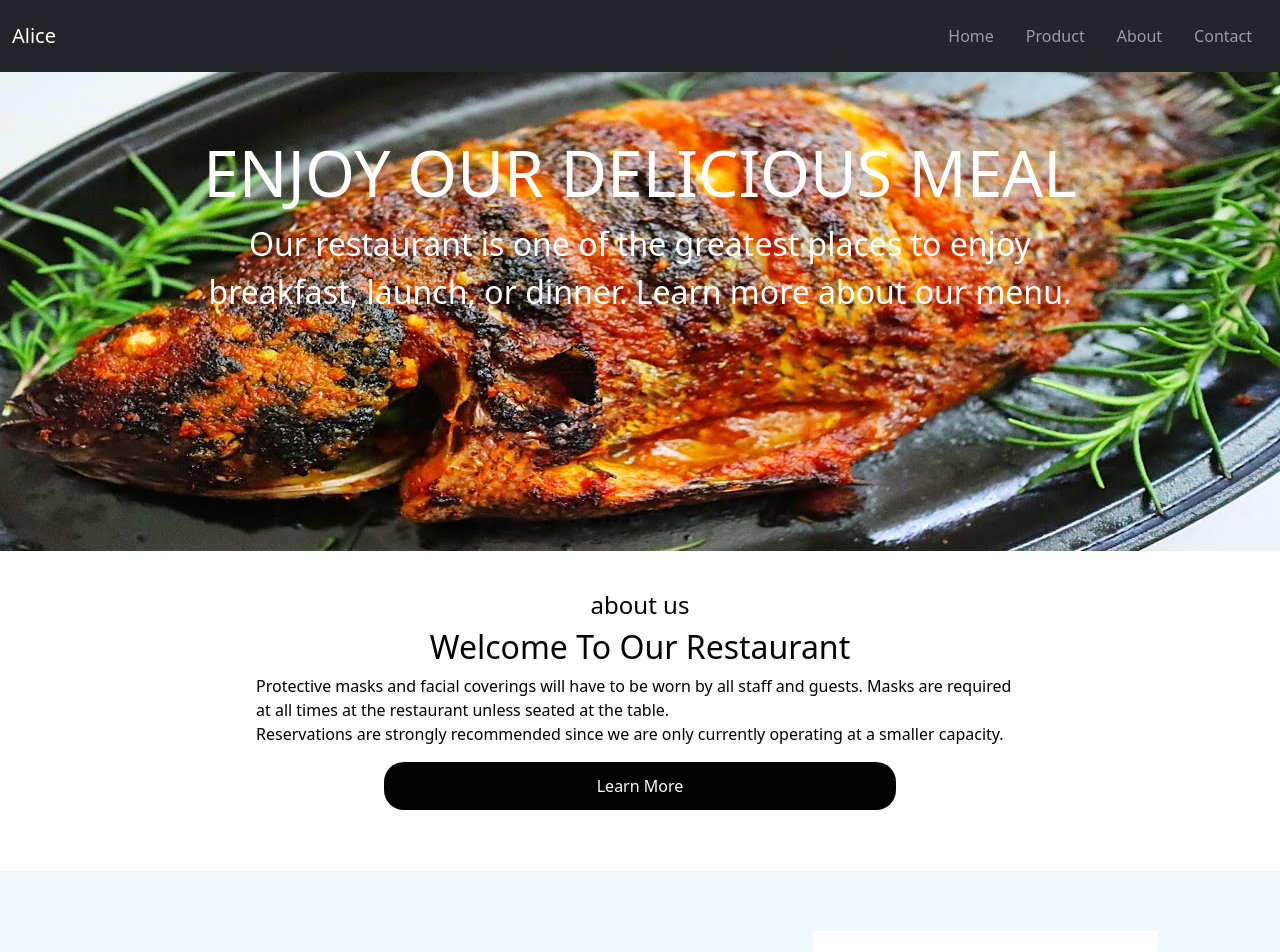
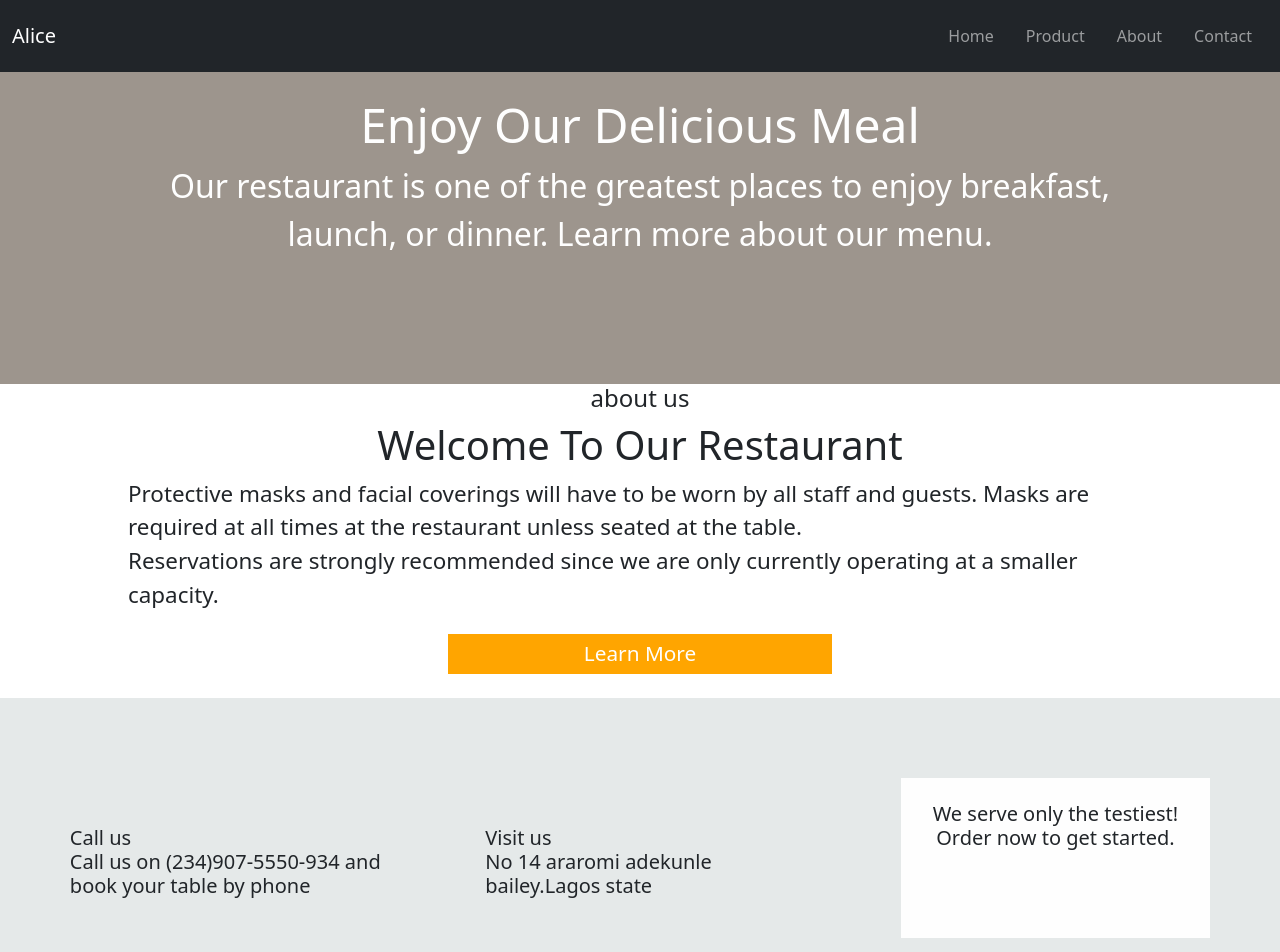
Before and after one commit to olalekan67/react-practice, a React (Create React App) app in the folder capstone-app/: page / in a window 1280 px wide. Shown: the top 952 px of the page. Built offline with nearby package versions, Linux system fonts and the light colour scheme.

Commit message:
new push

```diff
--- /dev/null
+++ b/capstone-app/src/component/card/card.css
@@ -0,0 +1,32 @@
+body{
+    margin-top: 1em;
+}
+.card1-div{
+    border: 1px solid black;
+}
+.card1-img-div{
+    border: 1px solid black;
+    /* height: 20vh; */
+    max-width: 30vw;
+    max-height: 30vh;
+    margin: auto;
+}
+
+.card1-img{
+    /* min-width: 80vw; */
+   height: 100%;
+   width: 100%;
+   border-radius: 50%;
+}
+.time-image-div{
+    border: 1px solid black;
+    background-color: rgb(235, 234, 232);
+}
+@media (min-width: 700px){
+    /* .card1-container{
+        display: inline-flex;
+    }
+    .card1-img-div{
+        max-width: 20vw;
+    } */
+}
--- /dev/null
+++ b/capstone-app/src/component/card/card.js
@@ -0,0 +1,38 @@
+import React from 'react'
+import './card.css'
+
+function Card({names}) {
+
+  return (
+      <div>
+          {
+              names&&names.map((name) =>
+                    <div className='card1-container'>
+
+                        <div className='card1-div'>
+                            <div className='time-image-div'>
+                            <h1>{name.time}</h1>
+                                <div className='card1-img-div'>
+                                    <img src={name.image} className='card1-img' alt=''/>
+                                </div>
+                            </div>
+                            <div className='day-div'>
+                                <h4 className='mon'>Mon - Thurs: {name.mon}</h4>
+                                <hr />
+                                <h4 className='fri'>Fri: {name.fri}</h4>
+                                <hr />
+                                <h4 className='sat'>Sat: {name.sat}</h4>
+                                <hr />
+                                <h4 className='sun'>Sun: All Day</h4>
+
+                            </div>
+                        </div>
+                    </div>
+              )
+          }
+      </div>
+
+  )
+}
+
+export default Card
--- a/capstone-app/src/component/contact/contact-us.js
+++ b/capstone-app/src/component/contact/contact-us.js
@@ -1,10 +1,13 @@
 import React from 'react'
+import Card from '../card/card'
+import pizza from '../product/food/pizza.jfif'
+
 
 
 function Contact() {
   return (
     <div>
-        <h1>This is contact page</h1>
+        <Card names={[{id:1, time:"Breakfast", image: pizza, mon: "7am - 11am", fri:"7am - 12pm", sat:"7am - 10am"}, {id:2, time:"Lunch", image: pizza, mon: "11am - 2pm", fri:"12pm - 2pm", sat:"10am - 1pm"}, {id:3, time:"Dinner", image: pizza, mon: "2pm - 7pm", fri:"2pm - 7pm", sat:"1pm - 7pm"}]}/>
     </div>
   )
 }
--- a/capstone-app/src/component/home/home.css
+++ b/capstone-app/src/component/home/home.css
@@ -1,176 +1,98 @@
+
 .header-div{
-    height: 60vh;
-    width: 100%;
-    /* border: 1px solid black; */
-    text-align: center;
-    background-image: url(../product/food/fishbarbeque.jpg);
-    /* background-size: ; */
-    background-repeat: no-repeat;
-    background-size: 100vw 60vh;
-    color: white;
-    margin-top: -9px;
-    padding: 0px 190px;
+    max-width: 699px;
+    min-height: 20vh;
+    /* max-height: 40vh; */
+    background-color:rgb(157, 149, 141);
+    padding: 2em 0em;
+    /* margin-top: -2vh; */
 }
 .header-h2{
-    padding-top: 1em;
-    font-size: 4rem;
-    text-transform: uppercase;
+    font-size: 2rem;
+    text-transform: capitalize;
+    color: #fefefe;
 }
 .header-p{
-    font-size: 2rem;
-}
-@media (max-width: 600px) {
-    .header-div{
-        height: 50vh;
-        /* width: 503px; */
-        /* border: 1px solid black; */
-        /* text-align: center; */
-        background-image: url(../product/food/shawarma.jfif);
-        background-repeat: no-repeat;
-        background-size: 100% 100%;
-        margin-top: -24px;
-
-    }
-    .header-h2{
-        font-size: 32px;
-        /* border: 1px solid black; */
-        width: 300px;
-        text-align: center;
-        margin-left: -4.3em;
-        margin-top: 1em;
-    }
-    .header-p{
-        font-size: 1.8rem;
-        /* border: 1px solid white; */
-        text-align: start;
-        width: 350px;
-        margin-left: -5em;
-        margin-top: 0.5em;
-    }
-}
-@media (min-width: 601px) and (max-width: 915px){
-    .header-div{
-        height: 50vh;
-        background-repeat: no-repeat;
-        background-size: 100% 100%;
-    }
-    .header-h2{
-        font-size: 2em;
-        margin-top: 2em;
-    }
-    .header-p{
-        font-size: 1.5em;
-        /* margin-top: 3em; */
-    }
+    font-size: 1.3rem;
+    color: #fefefe;
 }
 .about1-container{
-    background-color: #fefefe;
-}
-.about1-div{
-    /* border: 1px solid black; */
-    height: 40vh;
-    width: 60vw;
-    margin: auto;
-    padding-top: 5vh;
-    color: #000;
+    margin-bottom: 3vh;
 }
 .about1-h2{
     text-transform: capitalize;
 }
-.about1-p{
-    text-align: start;
-}
 .about1-btn{
-    width: 40vw;
-    background-color: #000;
+    min-width: 40vw;
+    /* max-width: 50vw; */
+    min-height: 4vh;
+    /* max-height: 5vh; */
+    border: none;
+    background-color: orange;
     color: #fefefe;
-    border: none;
-    border-radius: 20px;
-    height: 6vh;
-}
-.about1-link{
-    text-decoration: none;
 }
 .mid-container{
-    height: 50vh;
-    background-color: aliceblue;
-}
-.mid-div{
-    display: flex;
-    justify-content: center;
-    padding-top: 17.5vh;
+    background-color: rgb(229, 233, 233);
+    min-height: 30vh;
 }
 .call-div{
-    /* border: 1px solid black; */
-    text-align: start;
-    width: 27vw;
+    margin-bottom: 2em;
 }
 .visit-div{
-    text-align: start;
-    /* border: 1px solid black; */
-    width: 27vw;
+    margin-bottom: 2em;
 }
-.serve-div{
-    /* border: 1px solid black; */
-    width: 27vw;
-    height: 35vh;
-    margin-top: -10vh;
-    background-color: #fefefe;
-}
-.serve-h5{
-    padding: 15% 0%;
-    font-weight: 400;
-}
-.mid-h5{
-    font-weight: 400;
-}
-
-@media (max-width: 600px){
-    .about1-div{
-        width: 80vw;
-        height: 45vh;
-        font-size: 1.2em;
-        padding-top: 1.5vh;
+@media (min-width: 700px){
+    .header-div{
+        min-height: 40vh;
+        max-width: 100%;
+    }
+    .header-h2{
+        font-size: 3rem;
+    }
+    .header-p{
+        font-size: 2rem;
+        min-width: 70vw;
+        max-width: 80vw;
+        margin: auto;
     }
     .about1-h2{
-        text-transform: capitalize;
+        font-size: 2.5rem;
+    }
+    .about1-p{
+        min-width: 70vw;
+        max-width: 80vw;
+        margin: auto;
+        font-size: 1.4rem;
+        text-align: start;
+        margin-bottom: 1em;
     }
     .about1-btn{
-        width: 40vw;
-        background-color: #000;
-        border: none;
-        border-radius: 20px;
-        height: 4.5vh;
-        color: #fefefe;
-    }
-    .about1-link{
-        text-decoration: none;
-        /* background-color: #fefefe; */
+        min-width: 30vw;
+        max-width: 40vw;
+        min-height: 5vh;
+        max-height: 7vh;
+        font-size: 1.3rem;
     }
     .mid-div{
-        display: grid;
-        padding: 1.5em 0px;
+        display: flex;
+        justify-content: space-evenly;
+        padding: 5em 0em;
     }
-    .call-div, .visit-div, .serve-div{
-        width: 80vw;
+    .call-div{
+        max-width: 27vw;
+        margin-top: 3em;
+        text-align: start;
     }
     .visit-div{
-        margin-top: 2em;
+        max-width: 27vw;
+        text-align: start;
+        margin-top: 3em;
     }
     .serve-div{
-        height: 20vh;
-        margin-top: 2em;
-    }
-
-}
-@media (min-width: 601px) and (max-width: 915px){
-    .about1-div{
-        height: 50vh;
-    }
-    .mid-div{
-        display: grid;
-        grid-template-columns: 1fr 1fr 1fr;
-        padding-top: 7em;
+        max-width: 30vw;
+        padding-top: 1.5em;
         padding-left: 2em;
+        padding-right: 2em;
+        background-color: #fefefe;
     }
 }
--- a/capstone-app/src/component/home/home.js
+++ b/capstone-app/src/component/home/home.js
@@ -47,7 +47,9 @@ function Home() {
           </div>
         </div>
       </div>
+      <div className='open-container'>
 
+      </div>
     </div>
   )
 }
--- a/capstone-app/src/component/navbar/navbar.css
+++ b/capstone-app/src/component/navbar/navbar.css
@@ -1,3 +1,3 @@
 .nav{
-    margin-bottom: 5em;
+    margin-bottom: 6vh;
 }
```
